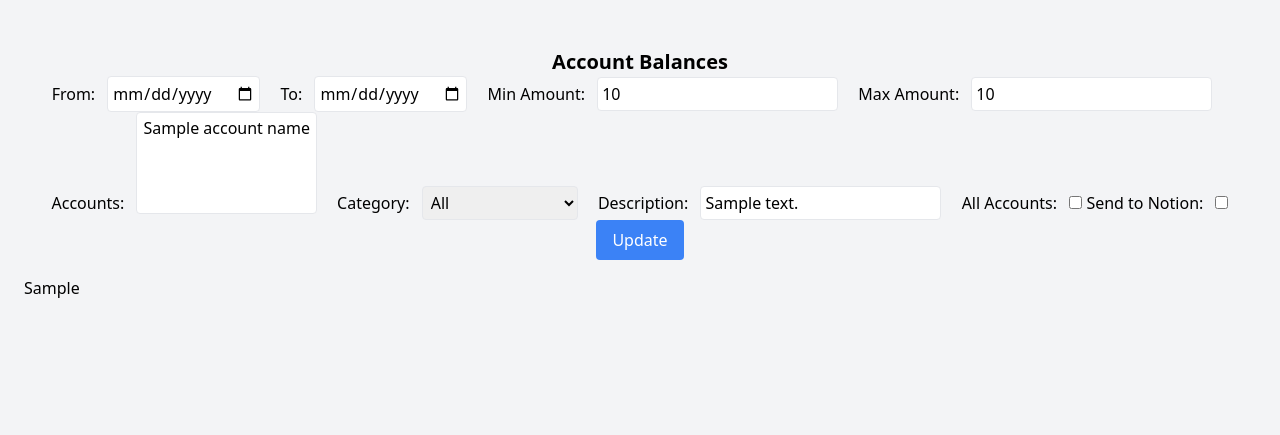
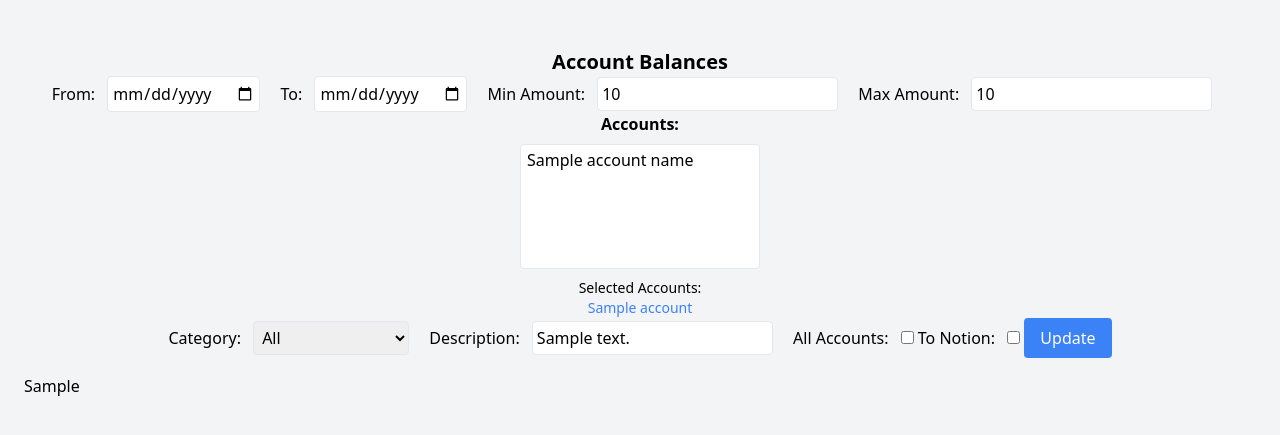
Before and after one commit to IsaacCavallaro/up-bank-display, a Flask app: template src/templates/index.html in a window 1280 px wide. Shown: the top 435 px of the page. Run offline with Flask 3, Linux system fonts and the light colour scheme; the template is opened without the code that fills it: most values are stand-ins (such as "Sample title", 1, 10 or a date in 2020); parts of the project's set-up code (start-up, migrations or seed data) failed here and were passed over; some libraries are stand-ins or nearby versions.

Commit message:
Quick UI update

```diff
--- a/src/templates/index.html
+++ b/src/templates/index.html
@@ -56,19 +56,34 @@
                 placeholder="Enter maximum amount"
             >
 
-            <label for="account" class="mr-2">Accounts:</label>
+            <div class="accounts">
+                <label for="account" class="block mb-2 font-bold">Accounts:</label>
                 <select
                     id="account"
                     name="account[]"
-                class="border rounded p-1 mr-4"
+                    class="border rounded p-1 w-60"
                     multiple
+                    size="5"
                 >
                     {% for account_name in account_names %}
-                    <option value="{{ account_name }}" {% if account_name in selected_accounts %}selected{% endif %}>{{ account_name }}</option>
+                        <option value="{{ account_name }}" {% if account_name in selected_accounts %}selected{% endif %}>
+                            {{ account_name }}
+                        </option>
                     {% endfor %}
                 </select>
-
-
+                <div id="selected-accounts" class="mt-2 text-sm">
+                    {% if selected_accounts %}
+                        <p>Selected Accounts:</p>
+                        <ul>
+                            {% for account in selected_accounts %}
+                                <li class="text-blue-500">{{ account }}</li>
+                            {% endfor %}
+                        </ul>
+                    {% else %}
+                        <p class="text-gray-500">No accounts selected.</p>
+                    {% endif %}
+                </div>
+            </div>
             <label for="category" class="mr-2">Category:</label>
             <select
                 id="category"
@@ -97,7 +112,7 @@
                 name="all_accounts"
                 {% if all_accounts %}checked{% endif %}
             >
-            <label for="send_to_notion" class="mr-2">Send to Notion:</label>
+            <label for="send_to_notion" class="mr-2">To Notion:</label>
             <input
                 type="checkbox"
                 id="send_to_notion"
```
Lines whose indentation alone changed are shown as unchanged.
